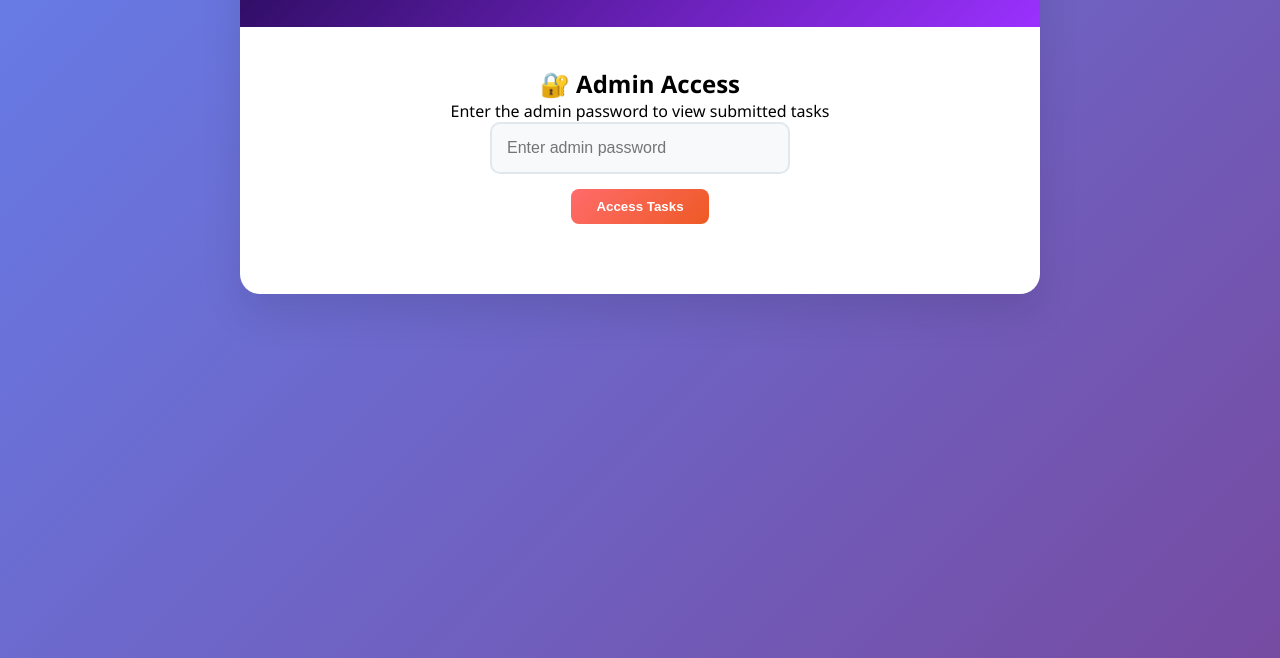
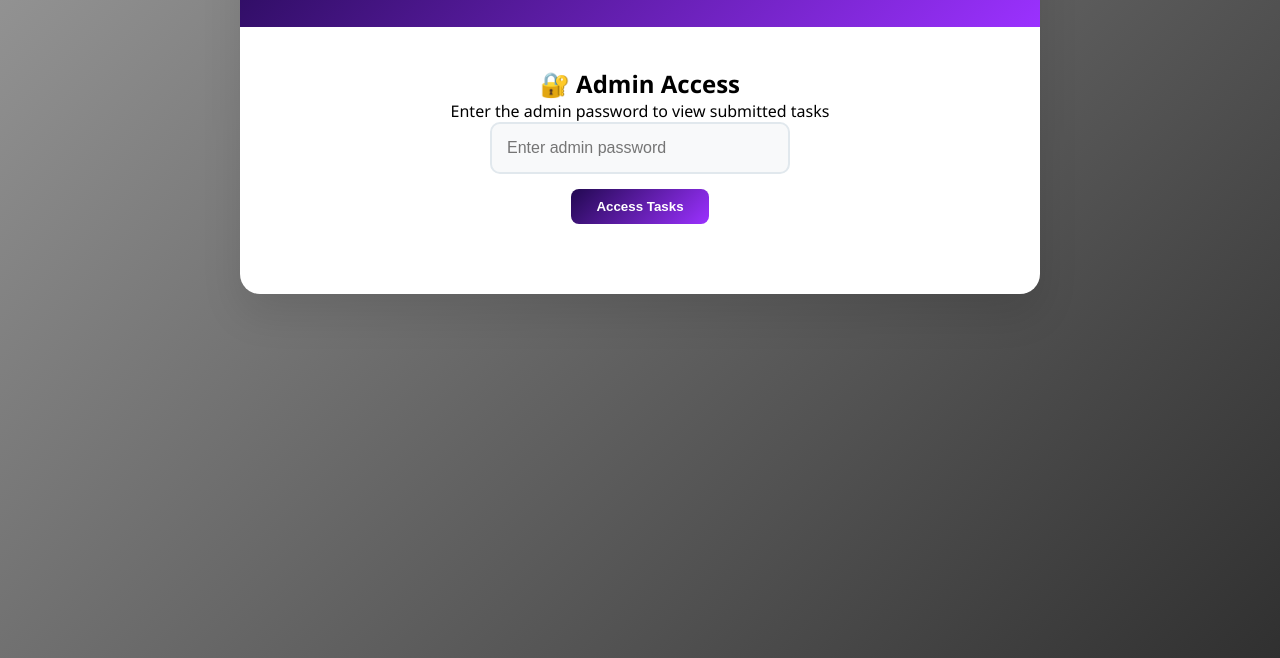
Before and after one commit to Halilmuhammedkv/To-Do, a plain HTML site: page index.html in a window 1280 px wide. Both pictures are taken after a click on the button "👨‍💼 Admin View". Shown: the part 142-800 px from the top of the page. Drawn offline with Linux system fonts and the light colour scheme.

Commit message:
BACKGROUND COLOUR

```diff
--- a/index.html
+++ b/index.html
@@ -16,7 +16,7 @@
 
         body {
             font-family: 'Segoe UI', Tahoma, Geneva, Verdana, sans-serif;
-            background: linear-gradient(135deg, #667eea 0%, #764ba2 100%);
+            background: linear-gradient(135deg, #999999 0%, #303030 100%);
             min-height: 100vh;
             padding: 20px;
         }
@@ -156,7 +156,7 @@
         }
 
         .password-btn {
-            background: linear-gradient(135deg, #ff6b6b, #ee5a24);
+            background: linear-gradient(135deg, #220951, #9b31ff);
             color: white;
             border: none;
             padding: 10px 25px;
```
